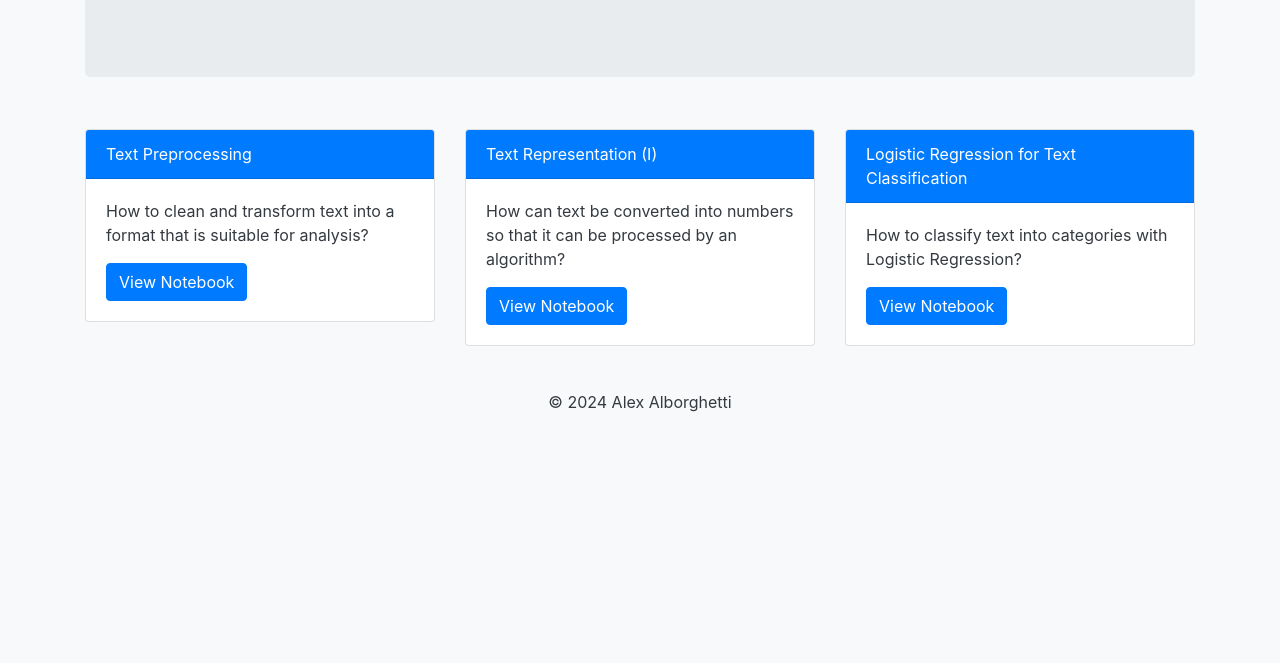
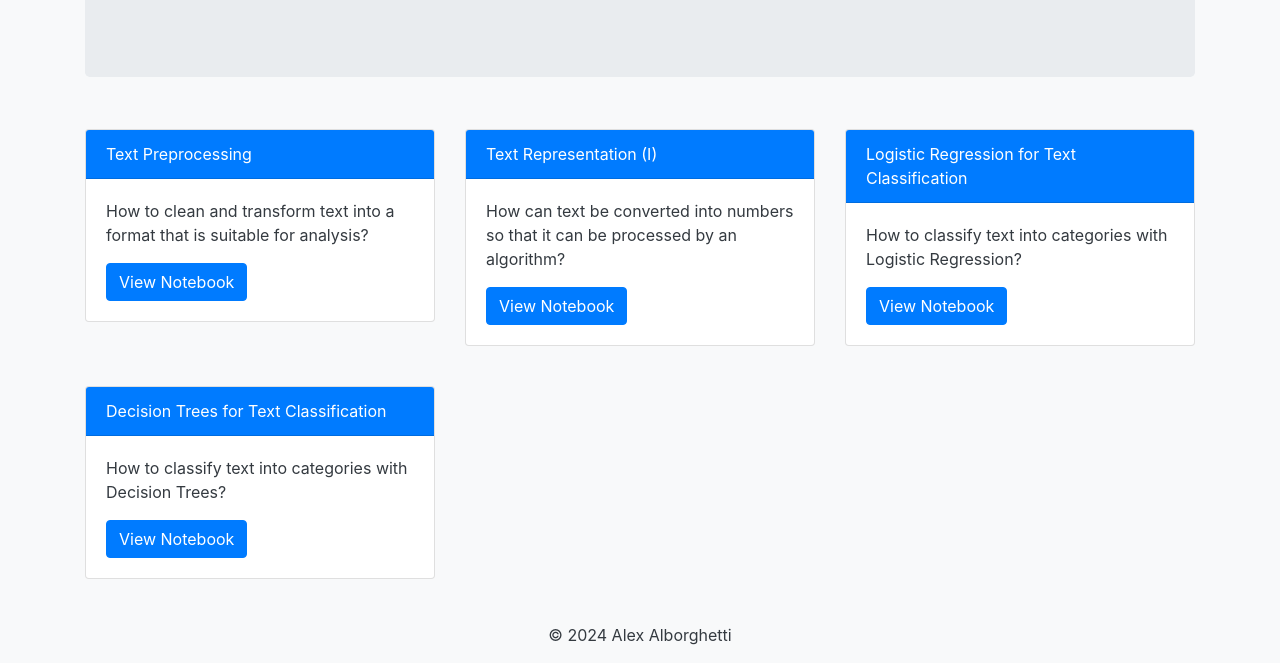
Before and after one commit to alexalborghetti/NLPin, a plain HTML site: page index.html in a window 1280 px wide. Shown: the part 222-885 px from the top of the page. Before the commit the page ends 800 px from the top, so only its background shows below. Drawn offline with nearby package versions, Linux system fonts and the light colour scheme.

Commit message:
added trees

```diff
--- a/index.html
+++ b/index.html
@@ -57,6 +57,15 @@
                     </div>
                 </div>
             </div>
+            <div class="col-md-4">
+                <div class="card">
+                    <div class="card-header">Decision Trees for Text Classification</div>
+                    <div class="card-body">
+                        <p class="card-text">How to classify text into categories with Decision Trees?</p>
+                        <a href="notebook_viewer.html?notebook=html_notebooks/4-TextClassificationTreeBasedModels.html" class="btn btn-primary">View Notebook</a>
+                    </div>
+                </div>
+            </div>
             <!-- Add more cards for additional notebooks -->
         </div>
     </div>
```
